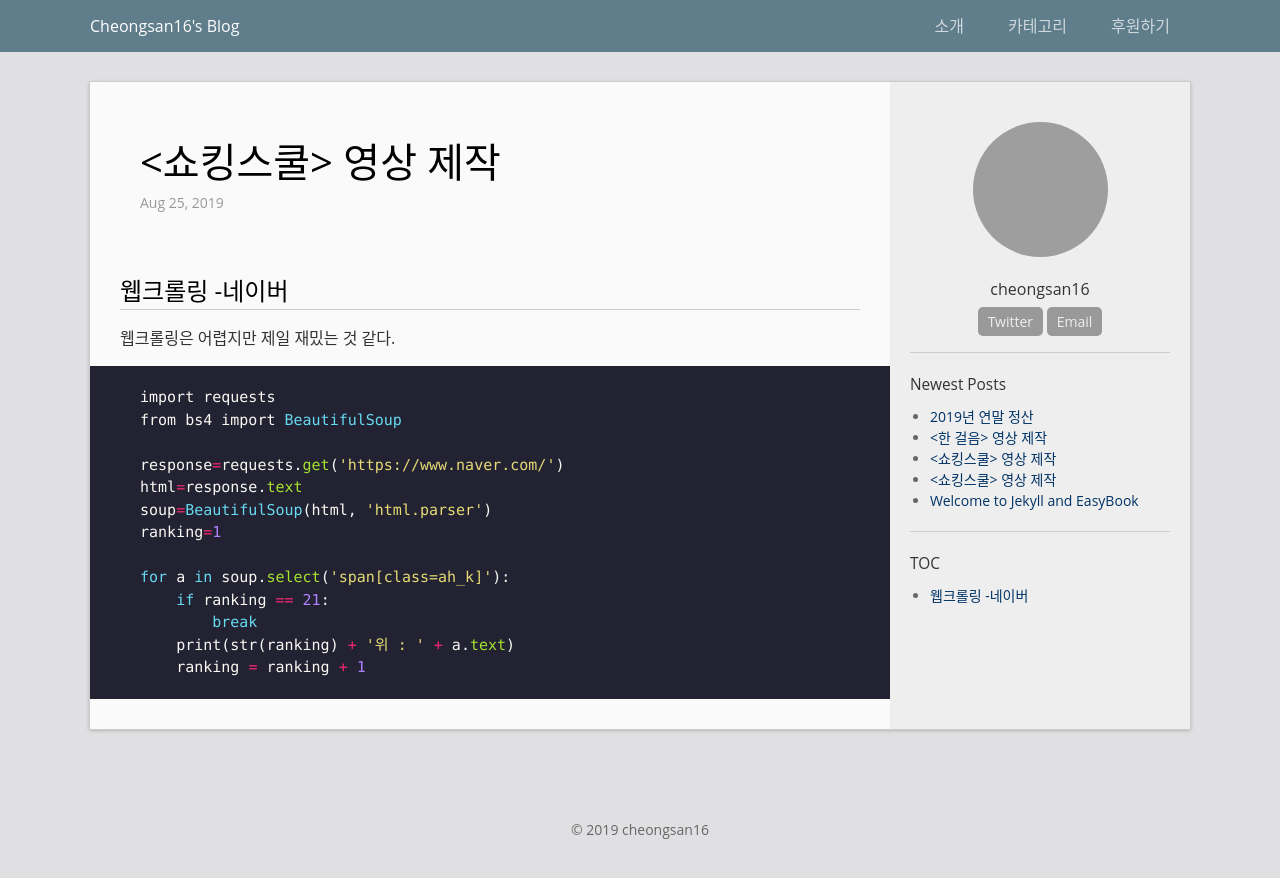
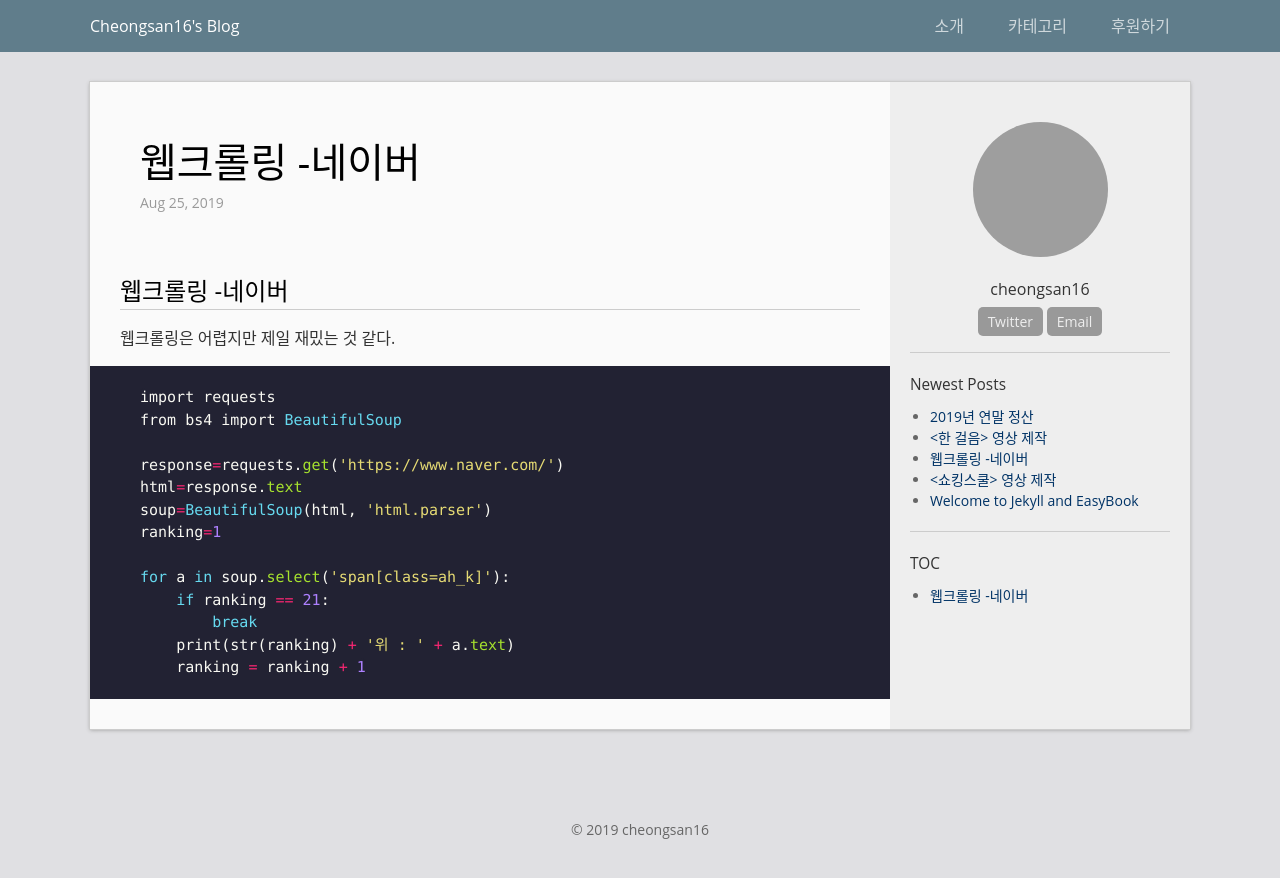
Before and after one commit to cheongsan16/cheongsan16.github.com, a Jekyll site: the page built from _posts/2019-11-23-naver.md, in a window 1280 px wide. Shown: the top 878 px of the page. Built offline with Jekyll 4.4.1, drawn with Linux system fonts in a browser that asks for light colours; grey boxes are pictures that could not be loaded.

Commit message:
Update 2019-11-23-naver.md

```diff
--- a/_posts/2019-11-23-naver.md
+++ b/_posts/2019-11-23-naver.md
@@ -1,9 +1,9 @@
 ---
 layout: post
-title:  "<쇼킹스쿨> 영상 제작"
+title:  "웹크롤링 -네이버"
 date:   2019-08-25 10:00
 categories: jekyll
-permalink: /archivers/shock
+permalink: /archivers/naver
 ---
 
 # 웹크롤링 -네이버
```
